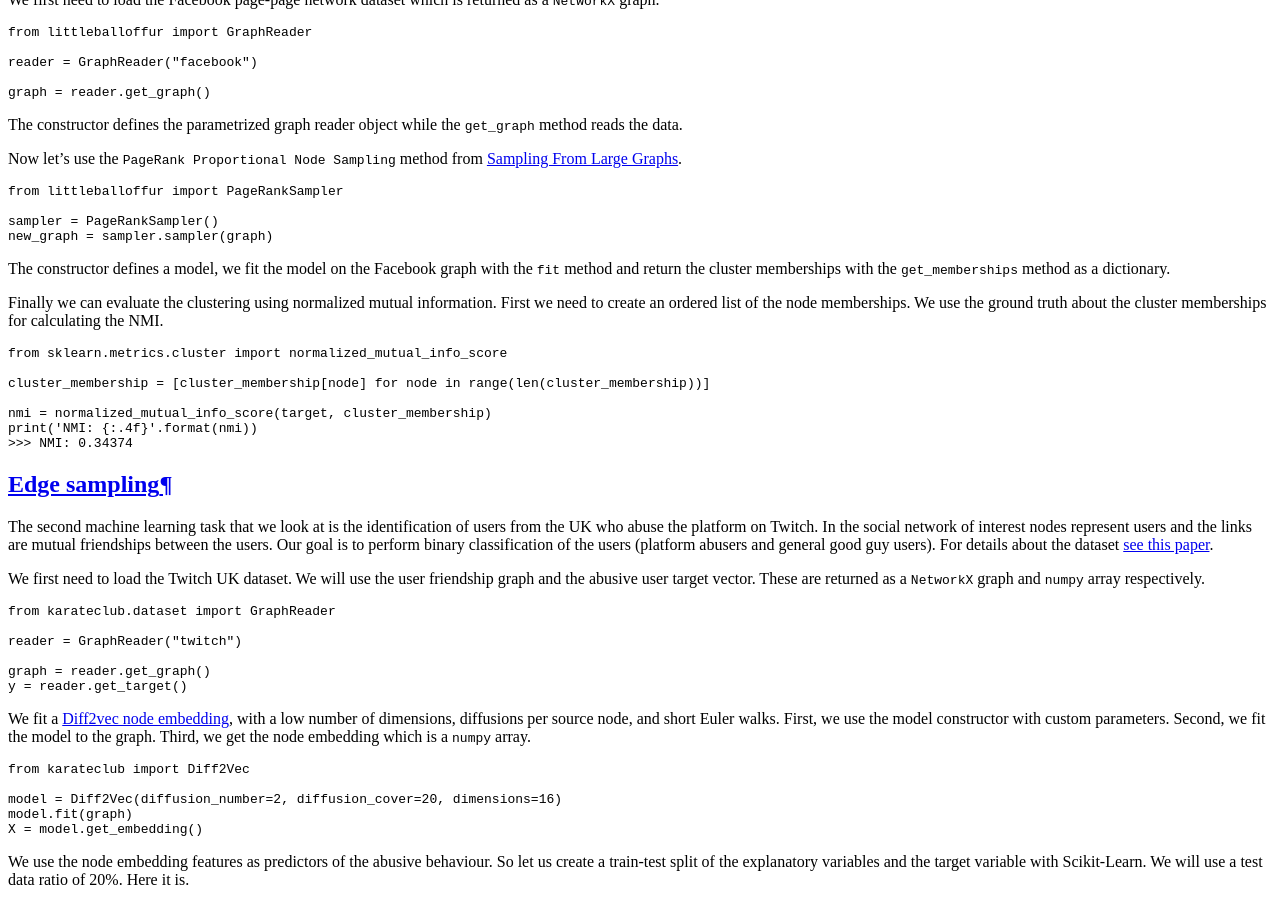
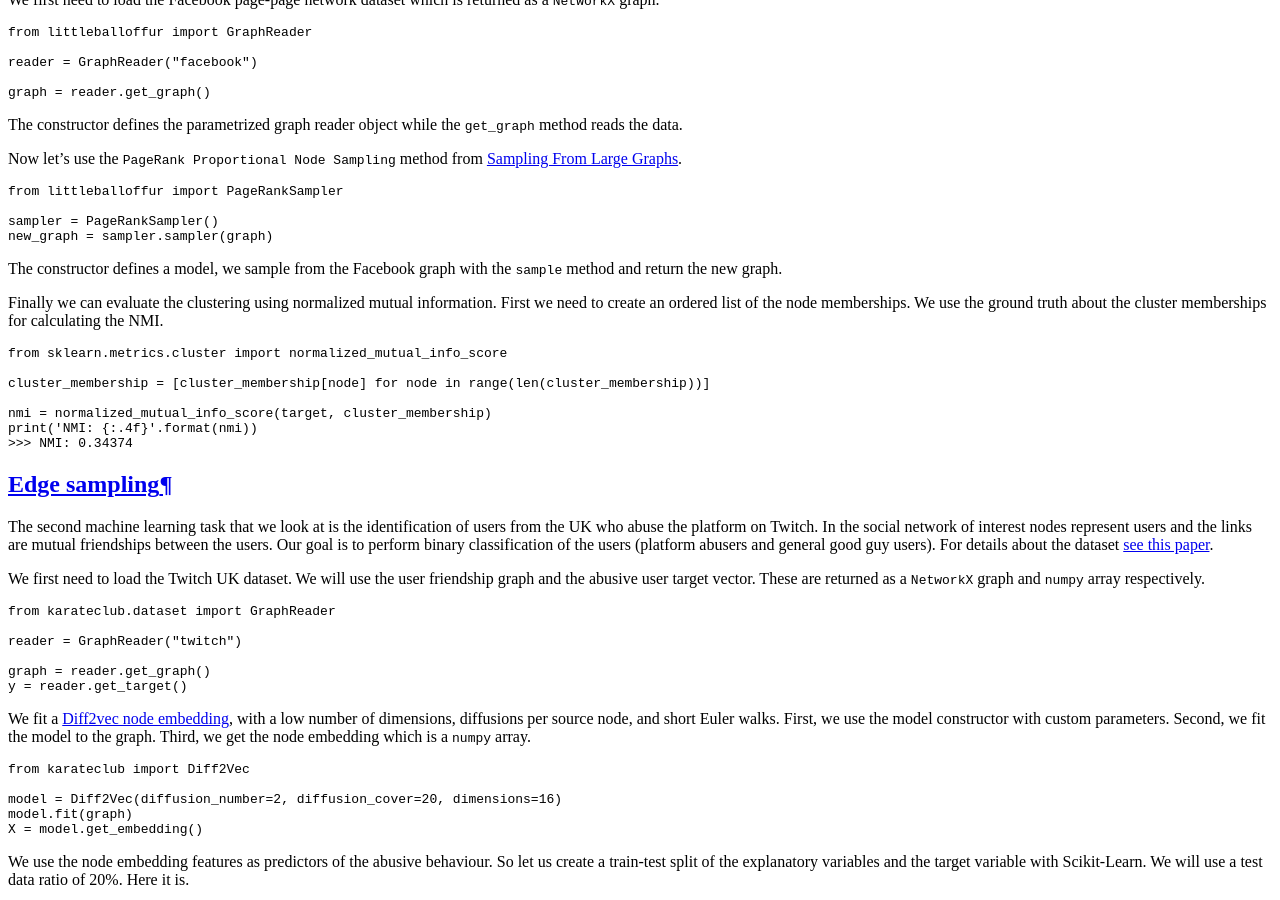
Before and after one commit to benedekrozemberczki/littleballoffur, a Sphinx documentation site: the page built from docs/source/notes/introduction.rst, in a window 1280 px wide and 900 px high, scrolled down 2468 px. Built offline with Sphinx 7.4.7 and the Read the Docs theme 2.0.0, drawn with Linux system fonts in a browser that asks for light colours; pages that are not in the unit, such as notebooks, are missing from menus.

Commit message:
Docs update

```diff
--- a/docs/source/notes/introduction.rst
+++ b/docs/source/notes/introduction.rst
@@ -101,8 +101,7 @@ Now let's use the ``PageRank Proportional Node Sampling`` method from `Sampling
     sampler = PageRankSampler()
     new_graph = sampler.sampler(graph)
 
-The constructor defines a model, we fit the model on the Facebook graph with the ``fit`` method and return the cluster memberships
-with the ``get_memberships`` method as a dictionary.
+The constructor defines a model, we sample from the Facebook graph with the ``sample`` method and return the new graph.
 
 
 Finally we can evaluate the clustering using normalized mutual information. First we need to create an ordered list of the node memberships.
```
